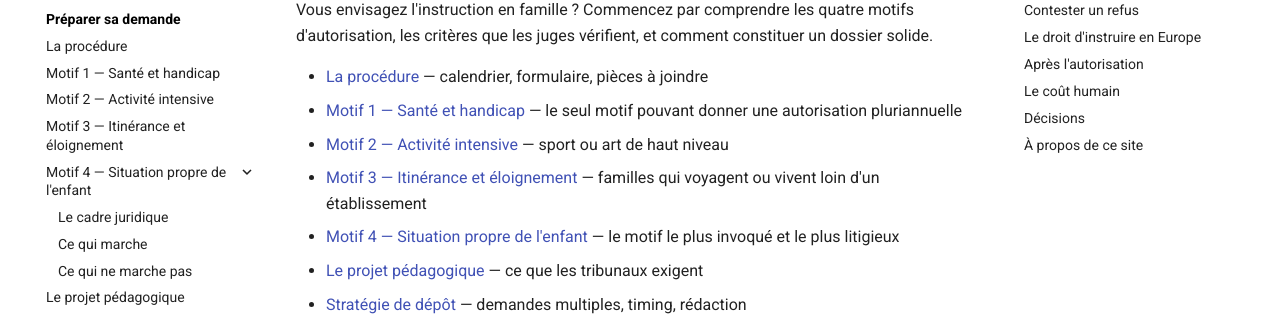
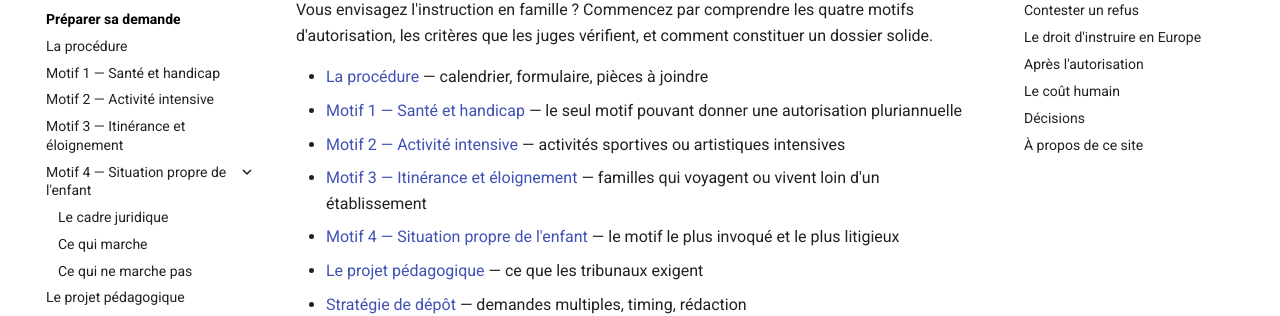
Before and after one commit to nbald/le-droit-dinstruire.fr, an MkDocs documentation site: the page built from docs/index.md, in a window 1280 px wide and 900 px high, scrolled down 848 px. Shown: the part 125-441 px from the top of the window. Built offline with MkDocs 1.6.1 and Material for MkDocs 9.7.7, drawn with Linux system fonts in a browser that asks for light colours.

Commit message:
Corrige la description du motif 2 : « haut niveau » → « intensives »

```diff
--- a/docs/index.md
+++ b/docs/index.md
@@ -36,7 +36,7 @@ Vous envisagez l'instruction en famille ? Commencez par comprendre les quatre mo
 
 - [La procédure](preparer/procedure.md) — calendrier, formulaire, pièces à joindre
 - [Motif 1 — Santé et handicap](preparer/motif-1-sante.md) — le seul motif pouvant donner une autorisation pluriannuelle
-- [Motif 2 — Activité intensive](preparer/motif-2-activite.md) — sport ou art de haut niveau
+- [Motif 2 — Activité intensive](preparer/motif-2-activite.md) — activités sportives ou artistiques intensives
 - [Motif 3 — Itinérance et éloignement](preparer/motif-3-itinerance.md) — familles qui voyagent ou vivent loin d'un établissement
 - [Motif 4 — Situation propre de l'enfant](preparer/motif-4-situation-propre.md) — le motif le plus invoqué et le plus litigieux
 - [Le projet pédagogique](preparer/projet-pedagogique.md) — ce que les tribunaux exigent
```
